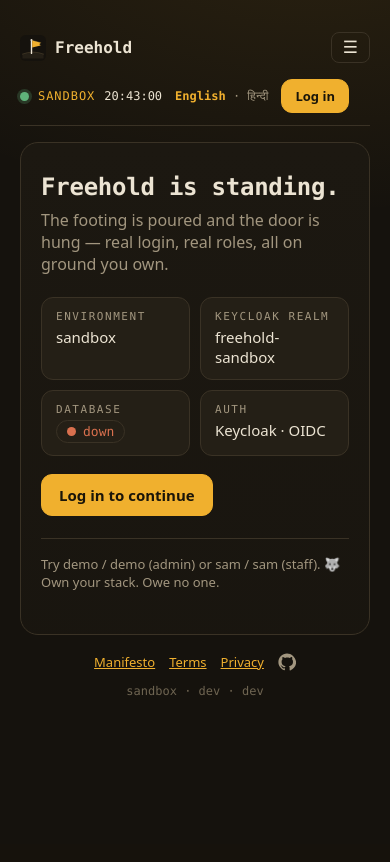
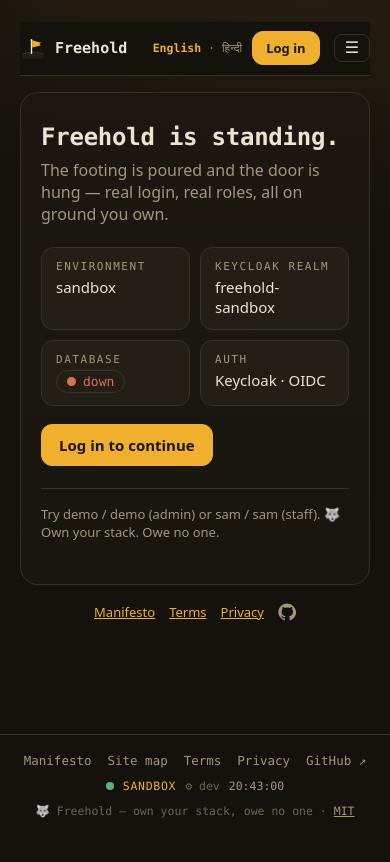
Before and after one commit to akenel/freehold, a FastAPI app: page / in a window 390 px wide. Before the commit the page ends 695 px from the top, so only its background shows below. Run offline with FastAPI, Linux system fonts and the light colour scheme; parts of the project's set-up code (start-up, migrations or seed data) failed here and were passed over.

Commit message:
🎨 Freehold — set the standard layout: slim header + real footer
Feedback: the status cluster was too big/prominent and log-out belongs top-right.
Standardized the lay of the land that every page inherits:
- Header: slim, sticky, SMALLER type — brand · nav · (top-right) language +
  avatar + Log out (or Log in when anonymous). Hamburger under 760px, auth stays
  top-right. Where people expect it.
- Footer (_footer.html): the conventional home for system status — links
  (Manifesto · Site map · Terms · Privacy · GitHub) + live health dot · env ·
  build · SHA · ticking clock + brand/MIT line. Included on all 17 pages.
- Moved the clock/health probe (nav.js) into the footer; removed index's
  redundant inline footer.

This is the base layout all future La Piazza slices build on. Themes (light/dark)
next — the whole thing is already on CSS variables.

VERIFIED: all pages render; one footer per page; Puppeteer desktop + mobile —
auth top-right, hamburger works, footer status + clock live (22:42:02).

Co-Authored-By: Claude Opus 4.8 (1M context) <noreply@anthropic.com>

```diff
--- a/app/static/app.css
+++ b/app/static/app.css
@@ -104,27 +104,33 @@ input[type=file]::file-selector-button{font:inherit;margin-right:12px;background
 .bio a{color:var(--amber)}.bio strong{color:#fff}
 .bio code{font-family:var(--mono);background:var(--panel2);padding:1px 6px;border-radius:5px;font-size:.92em}
 
-/* --- shared nav + status bar --- */
-.nav{display:flex;align-items:center;gap:16px;flex-wrap:wrap;padding:10px 0 12px;border-bottom:1px solid var(--line);margin-bottom:10px}
-.burger{display:none;margin-left:auto;background:none;border:1px solid var(--line);color:var(--bone);border-radius:8px;font-size:17px;line-height:1;padding:6px 11px;cursor:pointer}
-.nav-links{display:flex;gap:16px;align-items:center;flex-wrap:wrap}
-.nav-links a{font-family:var(--mono);font-size:13px;color:var(--muted);text-decoration:none}
+/* --- shared nav: slim, sticky, standard --- */
+.nav{position:sticky;top:0;z-index:30;display:flex;align-items:center;gap:14px;flex-wrap:wrap;padding:9px 0 10px;border-bottom:1px solid var(--line);margin-bottom:16px;background:var(--ink)}
+.nav .brand{font-size:15px}
+.burger{display:none;background:none;border:1px solid var(--line);color:var(--bone);border-radius:8px;font-size:16px;line-height:1;padding:5px 10px;cursor:pointer}
+.nav-links{display:flex;gap:15px;align-items:center;flex-wrap:wrap}
+.nav-links a{font-family:var(--mono);font-size:12.5px;color:var(--muted);text-decoration:none}
 .nav-links a:hover{color:var(--bone)}
-.nav-right{display:flex;align-items:center;gap:13px;margin-left:auto;flex-wrap:wrap}
-.statusbar{display:inline-flex;align-items:center;gap:9px;font-family:var(--mono);font-size:12px;color:var(--muted)}
-.statusbar .pulse{width:9px;height:9px;border-radius:50%;flex:none}
-.pulse.ok{background:var(--green);box-shadow:0 0 0 3px rgba(95,179,122,.22)}
-.pulse.error{background:var(--red);box-shadow:0 0 0 3px rgba(217,112,78,.22)}
-.statusbar .env{letter-spacing:.08em;color:var(--amber)}
-.statusbar .clock{color:var(--bone);font-variant-numeric:tabular-nums}
-.statusbar .bld{color:var(--dim)}
-.who{display:inline-flex;align-items:center;gap:7px;text-decoration:none;color:var(--muted);font-size:13px}
-.who-name{color:var(--bone)}
-@media (max-width:820px){
-  .burger{display:block}
-  .nav-links{order:4;width:100%;display:none;flex-direction:column;align-items:flex-start;gap:12px;padding-top:4px}
+.nav-right{display:flex;align-items:center;gap:12px;margin-left:auto}
+.nav-right .lang{font-size:11.5px}
+.who{display:inline-flex;align-items:center;text-decoration:none}
+.pulse.ok{background:var(--green)}
+.pulse.error{background:var(--red)}
+@media (max-width:760px){
+  .brand{margin-right:auto}
+  .burger{display:block;order:2}
+  .nav-right{order:1;gap:10px;margin-left:0}
+  .nav-links{order:3;width:100%;display:none;flex-direction:column;align-items:flex-start;gap:13px;padding-top:6px}
   .nav.open .nav-links{display:flex}
-  .nav-right{order:3;width:100%;margin-left:0;justify-content:flex-start}
-  .who-name{display:none}
-  .statusbar .bld{display:none}
 }
+/* --- footer: links · status · brand (where system status conventionally lives) --- */
+.site-foot{max-width:600px;margin:40px auto 0;padding:18px 20px 44px;border-top:1px solid var(--line);display:flex;flex-direction:column;gap:11px;align-items:center;text-align:center}
+.foot-links{display:flex;flex-wrap:wrap;gap:16px;justify-content:center}
+.foot-links a{font-family:var(--mono);font-size:12.5px;color:var(--muted);text-decoration:none}
+.foot-links a:hover{color:var(--bone)}
+.foot-status{display:inline-flex;align-items:center;gap:9px;font-family:var(--mono);font-size:11.5px;color:var(--dim)}
+.foot-status .pulse{width:8px;height:8px;border-radius:50%;flex:none}
+.foot-status .env{color:var(--amber);letter-spacing:.06em}
+.foot-status .clock{color:var(--muted);font-variant-numeric:tabular-nums}
+.foot-brand{font-family:var(--mono);font-size:11.5px;color:var(--dim)}
+.foot-brand a{color:var(--muted)}
--- a/app/templates/404.html
+++ b/app/templates/404.html
@@ -19,5 +19,6 @@
       </div>
     </main>
   </div>
+  {% include "_footer.html" %}
 </body>
 </html>
--- /dev/null
+++ b/app/templates/_footer.html
@@ -0,0 +1,17 @@
+<footer class="site-foot">
+  <nav class="foot-links">
+    <a href="/manifesto">Manifesto</a>
+    <a href="/sitemap">Site map</a>
+    <a href="/terms">Terms</a>
+    <a href="/privacy">Privacy</a>
+    <a href="https://github.com/akenel/freehold" rel="noreferrer">GitHub&nbsp;↗</a>
+  </nav>
+  <div class="foot-status" title="build {{ build.version }} · {{ build.sha }}{% if build.date %} · {{ build.date }}{% endif %}">
+    <span class="pulse ok" id="health-dot"></span>
+    <span class="env">{{ (env or 'sandbox')|upper }}</span>
+    <span class="bld">⚙ {{ build.version }}{% if build.sha and build.sha != 'dev' %} · {{ build.sha[:7] }}{% endif %}</span>
+    <span class="clock" id="clock">--:--:--</span>
+  </div>
+  <div class="foot-brand">🐺 Freehold — own your stack, owe no one · <a href="https://github.com/akenel/freehold" rel="noreferrer">MIT</a></div>
+  <script src="/static/nav.js" defer></script>
+</footer>
--- a/app/templates/_topbar.html
+++ b/app/templates/_topbar.html
@@ -16,24 +16,14 @@
   </nav>
 
   <div class="nav-right">
-    <span class="statusbar" title="build {{ build.version }} · {{ build.sha }}{% if build.date %} · deployed {{ build.date }}{% endif %}">
-      <span class="pulse ok" id="health-dot"></span>
-      <span class="env">{{ (env or 'sandbox')|upper }}</span>
-      <span class="clock" id="clock">--:--:--</span>
-      <span class="bld">⚙ {{ build.version }}{% if build.sha and build.sha != 'dev' %} · {{ build.sha[:7] }}{% endif %}</span>
-    </span>
-
     <span class="lang">{% for c, l in langs.items() %}{% if c == lang %}<b>{{ l }}</b>{% else %}<a href="/lang/{{ c }}">{{ l }}</a>{% endif %}{% if not loop.last %} · {% endif %}{% endfor %}</span>
-
     {% if nav_user %}
-      <a href="/profile" class="who">
+      <a href="/profile" class="who" title="{{ nav_user.name }} — your profile">
         {% if nav_user.avatar %}<img class="avatar-sm" src="{{ nav_user.avatar }}" alt="">{% else %}<span class="mono-sm">{{ (nav_user.name or nav_user.username)[0]|upper }}</span>{% endif %}
-        <span class="who-name">{{ nav_user.name }}</span>
       </a>
       <a class="btn ghost sm" href="/logout">{{ t('nav.logout') }}</a>
     {% else %}
       <a class="btn primary sm" href="/login">{{ t('nav.login') }}</a>
     {% endif %}
   </div>
-  <script src="/static/nav.js" defer></script>
 </header>
--- a/app/templates/account.html
+++ b/app/templates/account.html
@@ -36,5 +36,6 @@
       </div>
     </main>
   </div>
+  {% include "_footer.html" %}
 </body>
 </html>
--- a/app/templates/backlog.html
+++ b/app/templates/backlog.html
@@ -39,5 +39,6 @@
       </div>
     </main>
   </div>
+  {% include "_footer.html" %}
 </body>
 </html>
--- a/app/templates/console.html
+++ b/app/templates/console.html
@@ -24,5 +24,6 @@
       </div>
     </main>
   </div>
+  {% include "_footer.html" %}
 </body>
 </html>
--- a/app/templates/dashboard.html
+++ b/app/templates/dashboard.html
@@ -42,5 +42,6 @@
       <p class="foot">{{ t('dash.foot') }} 🐺</p>
     </main>
   </div>
+  {% include "_footer.html" %}
 </body>
 </html>
--- a/app/templates/feedback.html
+++ b/app/templates/feedback.html
@@ -33,5 +33,6 @@
       </form>
     </main>
   </div>
+  {% include "_footer.html" %}
 </body>
 </html>
--- a/app/templates/forbidden.html
+++ b/app/templates/forbidden.html
@@ -25,5 +25,6 @@
       </div>
     </main>
   </div>
+  {% include "_footer.html" %}
 </body>
 </html>
--- a/app/templates/index.html
+++ b/app/templates/index.html
@@ -44,10 +44,8 @@
         <svg width="18" height="18" viewBox="0 0 24 24" fill="var(--muted)" aria-hidden="true"><path d="M12 .5C5.7.5.5 5.7.5 12c0 5.1 3.3 9.4 7.9 10.9.6.1.8-.2.8-.5v-2c-3.2.7-3.9-1.4-3.9-1.4-.5-1.3-1.3-1.7-1.3-1.7-1.1-.7.1-.7.1-.7 1.2.1 1.8 1.2 1.8 1.2 1 1.8 2.8 1.3 3.5 1 .1-.8.4-1.3.7-1.6-2.6-.3-5.3-1.3-5.3-5.7 0-1.3.4-2.3 1.2-3.1-.1-.3-.5-1.5.1-3.1 0 0 1-.3 3.3 1.2 1-.3 2-.4 3-.4s2 .1 3 .4c2.3-1.5 3.3-1.2 3.3-1.2.6 1.6.2 2.8.1 3.1.8.8 1.2 1.8 1.2 3.1 0 4.4-2.7 5.4-5.3 5.7.4.4.8 1.1.8 2.2v3.3c0 .3.2.6.8.5 4.6-1.5 7.9-5.8 7.9-10.9C23.5 5.7 18.3.5 12 .5z"/></svg>
       </a>
     </p>
-    <p style="text-align:center;color:var(--dim);font-family:var(--mono);font-size:12px;margin-top:8px">
-      {{ env }} · {{ build.version }} · {{ build.sha }}{% if build.date %} · {{ build.date }}{% endif %}
-    </p>
   </div>
   <script>if ('serviceWorker' in navigator) navigator.serviceWorker.register('/sw.js').catch(() => {});</script>
+  {% include "_footer.html" %}
 </body>
 </html>
--- a/app/templates/manifesto.html
+++ b/app/templates/manifesto.html
@@ -84,5 +84,6 @@
 
     <p class="m-foot"><a href="/">← Home</a> · <a href="/terms">Terms</a> · <a href="/privacy">Privacy</a></p>
   </article>
+  {% include "_footer.html" %}
 </body>
 </html>
--- a/app/templates/money.html
+++ b/app/templates/money.html
@@ -41,5 +41,6 @@
       <div class="row" style="margin-top:12px"><a class="btn ghost" href="/dashboard">{{ t('money.back') }}</a></div>
     </main>
   </div>
+  {% include "_footer.html" %}
 </body>
 </html>
--- a/app/templates/privacy.html
+++ b/app/templates/privacy.html
@@ -31,5 +31,6 @@
       <p class="foot"><a href="/terms">Terms</a> · <a href="/">Home</a></p>
     </main>
   </div>
+  {% include "_footer.html" %}
 </body>
 </html>
--- a/app/templates/profile.html
+++ b/app/templates/profile.html
@@ -40,5 +40,6 @@
       <p class="foot" style="margin-top:24px"><a href="/dashboard">← Dashboard</a></p>
     </main>
   </div>
+  {% include "_footer.html" %}
 </body>
 </html>
--- a/app/templates/profile_edit.html
+++ b/app/templates/profile_edit.html
@@ -49,5 +49,6 @@
       </form>
     </main>
   </div>
+  {% include "_footer.html" %}
 </body>
 </html>
--- a/app/templates/pulse.html
+++ b/app/templates/pulse.html
@@ -43,5 +43,6 @@
       </div>
     </main>
   </div>
+  {% include "_footer.html" %}
 </body>
 </html>
--- a/app/templates/qa.html
+++ b/app/templates/qa.html
@@ -61,5 +61,6 @@
       </div>
     </main>
   </div>
+  {% include "_footer.html" %}
 </body>
 </html>
--- a/app/templates/sitemap.html
+++ b/app/templates/sitemap.html
@@ -69,5 +69,6 @@
       <p class="foot" style="margin-top:22px"><a href="https://github.com/akenel/freehold" rel="noreferrer">Source on GitHub ↗</a> · <a href="/">Home</a></p>
     </main>
   </div>
+  {% include "_footer.html" %}
 </body>
 </html>
--- a/app/templates/terms.html
+++ b/app/templates/terms.html
@@ -31,5 +31,6 @@
       <p class="foot"><a href="/privacy">Privacy</a> · <a href="/">Home</a></p>
     </main>
   </div>
+  {% include "_footer.html" %}
 </body>
 </html>
```
